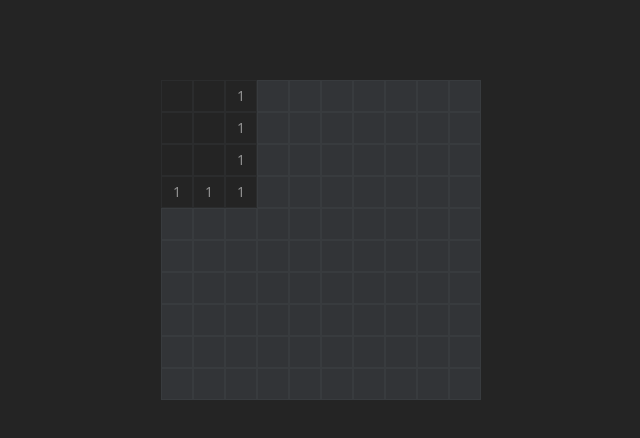
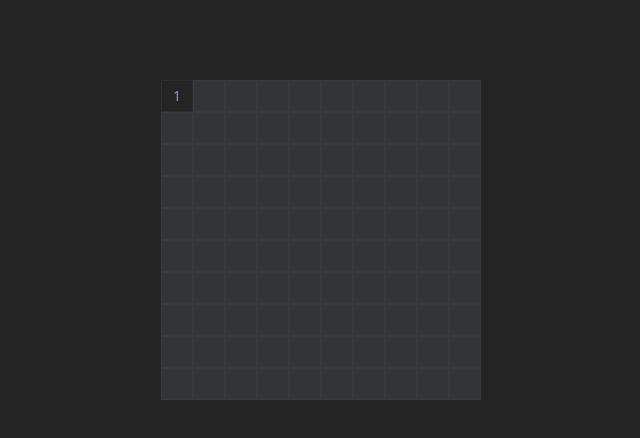
Before and after one commit to XUBXUE/vue-minesweeper, a Vue app: page / in a window 1280 px wide. Both pictures are taken after a click on the element 496 px from the left and 96 px from the top of the page. Shown: the top 438 px of the page, without its empty margins (319-959 px from the left). Built offline with nearby package versions, Linux system fonts and the light colour scheme.

Commit message:
chore: check result Logic

```diff
--- a/src/App.vue
+++ b/src/App.vue
@@ -7,6 +7,7 @@ interface BlockState {
   isMine?: boolean;
   aroundMineQuantity: number;
   sweeped: boolean;
+  flag: boolean;
 }
 
 const WIDTH = 10;
@@ -35,6 +36,7 @@ const numberColors = [
 ];
 
 let isBegin = false;
+let isFinish = false;
 
 const state = ref(
   Array.from({ length: HEIGHT }, (_, y) =>
@@ -45,6 +47,7 @@ const state = ref(
         y,
         aroundMineQuantity: 0,
         sweeped: false,
+        flag: false,
       }),
     ),
   ),
@@ -79,7 +82,8 @@ function countArountMines(): void {
 }
 
 function getClass(block: BlockState): string {
-  const { sweeped, isMine, aroundMineQuantity } = block;
+  const { sweeped, isMine, aroundMineQuantity, flag } = block;
+  if (flag) return 'bg-gray-500/20';
   if (!sweeped) return "bg-gray-500/20 hover:bg-gray-500/50";
   return isMine ? "bg-red-500" : numberColors[aroundMineQuantity - 1];
 }
@@ -95,12 +99,16 @@ function sweeperMore(block: BlockState) {
 
     if (!currentAroundBlock.sweeped) {
       currentAroundBlock.sweeped = true;
+      if (currentAroundBlock.flag) {
+        currentAroundBlock.flag = false;
+      }
       sweeperMore(currentAroundBlock);
     }
   });
 }
 
-function clickBlock(block: BlockState) {
+function sweepeBlock(block: BlockState) {
+  if (block.flag || isFinish) return;
   if (!isBegin) {
     generateMines(block);
     isBegin = true;
@@ -109,9 +117,25 @@ function clickBlock(block: BlockState) {
   block.sweeped = true;
   if (block.isMine) {
     alert("BOOOOM!");
+    isFinish = true;
   }
 
   sweeperMore(block);
+  checkResult();
+}
+
+function flagBlock(block: BlockState) {
+  if (block.sweeped || isFinish) return;
+  block.flag = !block.flag;
+}
+
+function checkResult() {
+  const blocks = state.value.flat();
+
+  if (blocks.every(block => block.sweeped || (block.flag && block.isMine))) {
+    alert('恭喜你，成功了~');
+    isFinish = true;
+  }
 }
 </script>
 
@@ -123,15 +147,19 @@ function clickBlock(block: BlockState) {
       :key="y"
     >
       <div
-        class="flex h-8 w-8 cursor-pointer items-center justify-center gap-px border border-gray-500/10 text-sm text-white/50"
+        class="flex h-8 w-8 cursor-pointer items-center justify-center gap-px border border-gray-500/10 text-sm"
         :class="getClass(block)"
         v-for="(block, x) in row"
         :key="x"
-        @click="clickBlock(block)"
+        @click="sweepeBlock(block)"
+        @contextmenu.prevent="flagBlock(block)"
       >
+        <template v-if="block.flag">
+          <div>⛳</div>
+        </template>
         <template v-if="block.sweeped">
-          <div v-if="block.isMine">x</div>
-          <div v-else>{{ block.aroundMineQuantity || "" }}</div>
+          <div v-if="block.isMine">💣</div>
+          <div v-else-if="block.aroundMineQuantity > 0">{{ block.aroundMineQuantity }}</div>
         </template>
       </div>
     </div>
```
